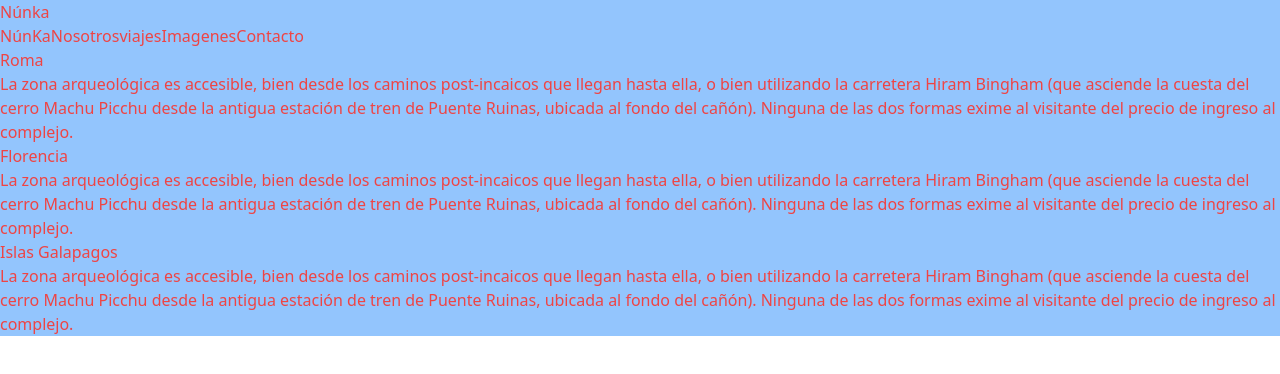
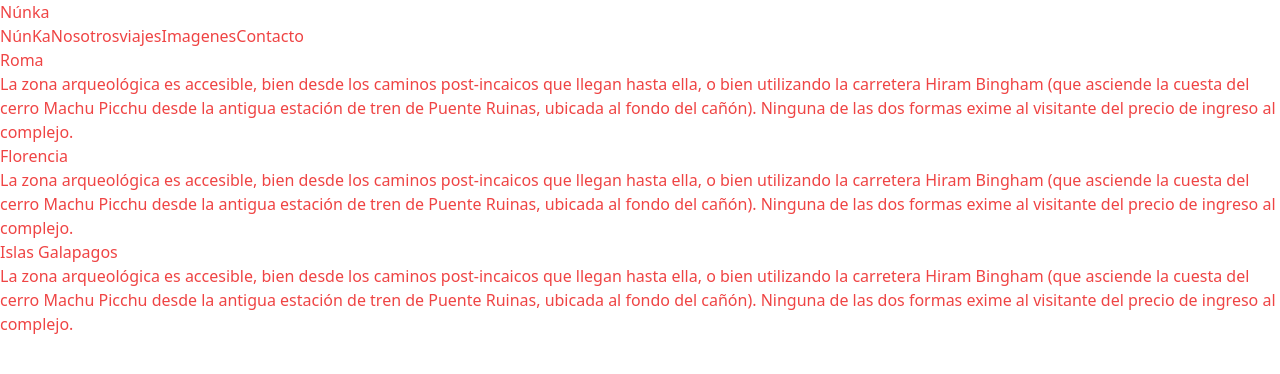
Before and after one commit to Moncayo1329/Blog-N-ka-Magazine, a Next.js app: page / in a window 1280 px wide. Shown: the top 374 px of the page. Built offline with nearby package versions, Linux system fonts and the light colour scheme.

Commit message:
syles testing

```diff
--- a/pages/index.js
+++ b/pages/index.js
@@ -1,7 +1,7 @@
 
 
 export default function HomePage() {
-   return  <div className="text-red-500 bg-blue-300">
+   return  <div className="text-red-500 bg-blue-300gi">
     <header>
         <title className="flex items center">Núnka</title>
     </header>
```
